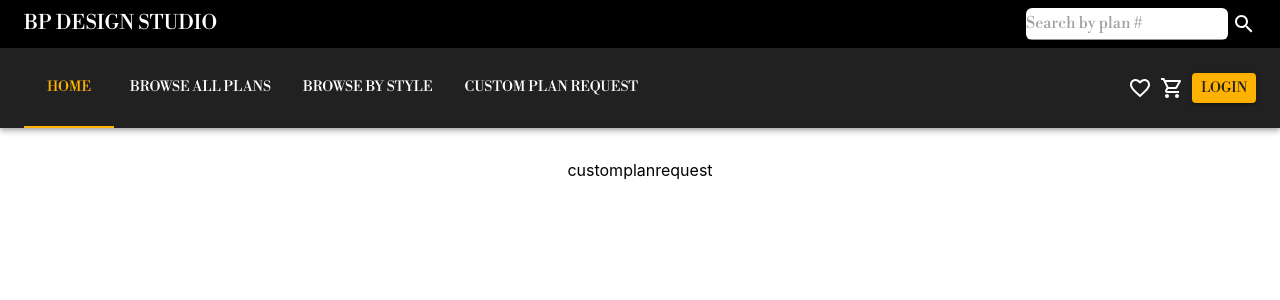
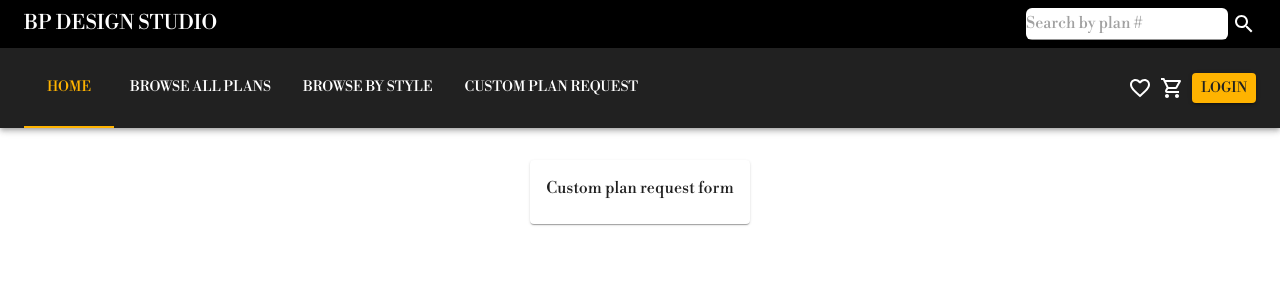
Before and after one commit to melxincognito/bp-design-next, a Next.js app: page /customplanrequest in a window 1280 px wide. Shown: the top 300 px of the page. Built offline with nearby package versions, Linux system fonts and the light colour scheme.

Commit message:
adding custom plan req form

```diff
--- /dev/null
+++ b/components/forms/CustomPlanRequestForm.js
@@ -0,0 +1,14 @@
+import React from "react";
+import { Card, CardContent, Typography } from "@mui/material";
+
+export default function CustomPlanRequestForm() {
+  return (
+    <>
+      <Card>
+        <CardContent>
+          <Typography>Custom plan request form</Typography>
+        </CardContent>
+      </Card>
+    </>
+  );
+}
--- a/pages/customplanrequest.js
+++ b/pages/customplanrequest.js
@@ -1,5 +1,10 @@
-const customplanrequest = () => {
-  return <div>customplanrequest</div>;
-};
+import React from "react";
+import CustomPlanRequestForm from "../components/forms/CustomPlanRequestForm";
 
-export default customplanrequest;
+export default function customplanrequest() {
+  return (
+    <div>
+      <CustomPlanRequestForm />
+    </div>
+  );
+}
```
